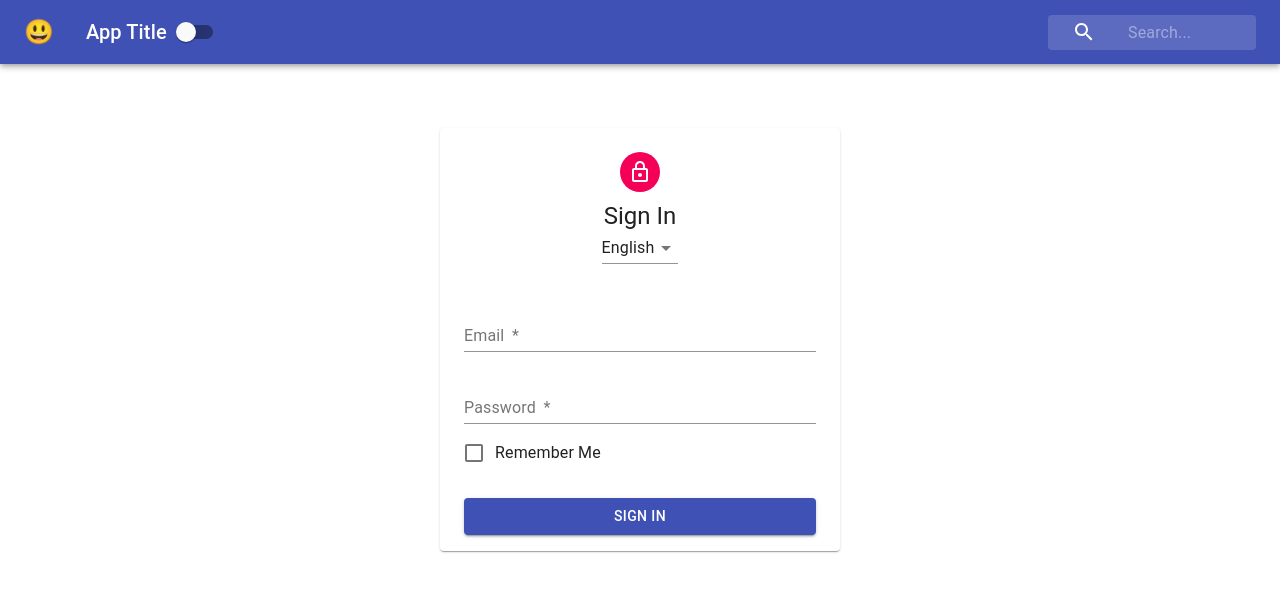
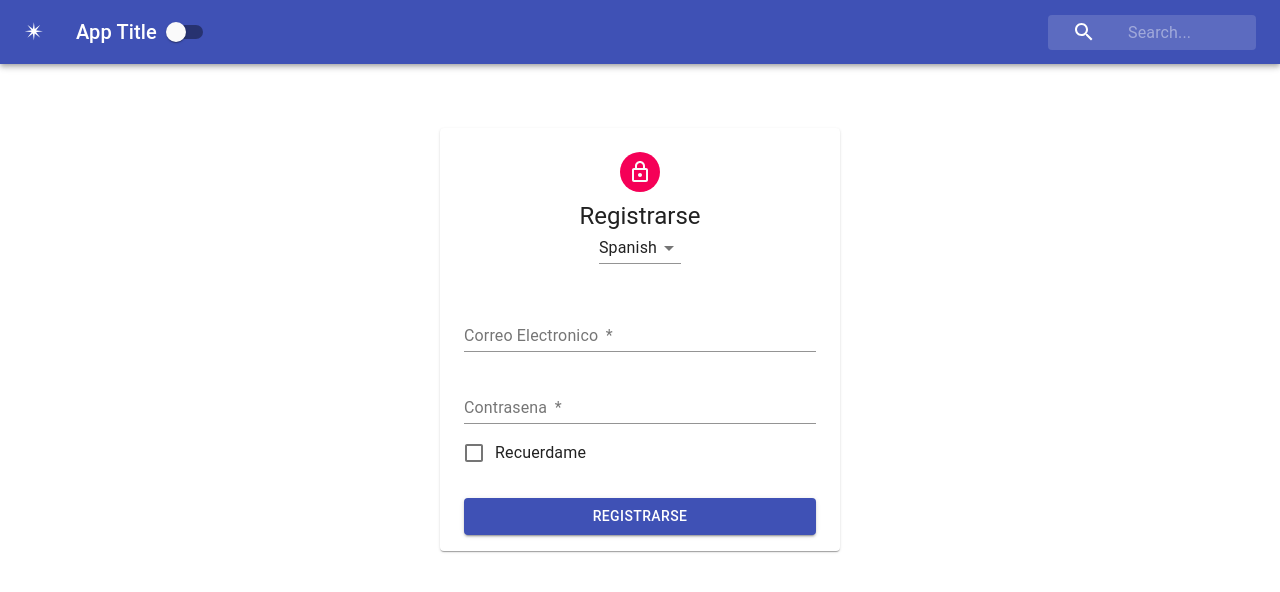
Before and after one commit to shownola/context-app, a React (Create React App) app: page / in a window 1280 px wide. Shown: the top 592 px of the page. Built offline with nearby package versions, Linux system fonts and the light colour scheme.

Commit message:
Add Language context

```diff
--- a/src/App.js
+++ b/src/App.js
@@ -3,15 +3,18 @@
 import Form from './Form';
 import PageContent from './PageContent';
 import {ThemeProvider} from './contexts/ThemeContext'
+import {LanguageProvider} from './contexts/LanguageContext';
 
 
 function App() {
   return (
     <ThemeProvider>
-      <PageContent>
-      <Navbar />
-      <Form />
-      </PageContent>
+      <LanguageProvider>
+        <PageContent>
+        <Navbar />
+        <Form />
+        </PageContent>
+      </LanguageProvider>
     </ThemeProvider>
   );
 }
--- a/src/Form.js
+++ b/src/Form.js
@@ -14,40 +14,64 @@
 import Select from "@material-ui/core/Select";
 import withStyles from "@material-ui/core/styles/withStyles";
 import styles from "./styles/FormStyles";
+import {LanguageContext} from './contexts/LanguageContext';
 
+const words = {
+  english: {
+    signIn: 'Sign In',
+    email: 'Email',
+    password: 'Password',
+    remember: 'Remember Me'
+  },
+  french: {
+    signIn: 'Se Connecter',
+    email: 'Adresse Electronique',
+    password: 'Mot de Passe',
+    remember: 'Souviens-toi De Moi'
+  },
+  spanish: {
+    signIn: 'Registrarse',
+    email: 'Correo Electronico',
+    password: 'Contrasena',
+    remember: 'Recuerdame'
+  },
+};
 
 class Form extends Component {
+  static contextType = LanguageContext;
   render(){
+    const {language, changeLanguage} = this.context;
     const {classes } = this.props;
+    const {email, signIn, password, remember} = words[language];
     return(
       <main className={classes.main}>
         <Paper className={classes.paper}>
           <Avatar className={classes.avatar}>
             <LockOutlinedIcon />
           </Avatar>
-          <Typography variant='h5'>Sign In</Typography>
-          <Select value="English">
-            <MenuItem value="English">English</MenuItem>
-            <MenuItem value="French">French</MenuItem>
-            <MenuItem value="Spanish">Spanish</MenuItem>
+          <Typography variant='h5'>{signIn}</Typography>
+          <Select value={language} onChange={changeLanguage}>
+            <MenuItem value="english">English</MenuItem>
+            <MenuItem value="french">French</MenuItem>
+            <MenuItem value="spanish">Spanish</MenuItem>
           </Select>
           <form className={classes.form}>
             <FormControl margin='normal' required fullWidth>
-              <InputLabel htmlFor="email">Email </InputLabel>
+              <InputLabel htmlFor="email">{email} </InputLabel>
               <Input id="email" name="email" autofocus />
             </FormControl>
             <FormControl margin='normal' required fullWidth>
-              <InputLabel htmlFor="password">Password </InputLabel>
+              <InputLabel htmlFor="password">{password} </InputLabel>
               <Input id="password" name="password" autofocus />
             </FormControl>
-            <FormControlLabel control={<Checkbox color='primary' />}label='Remember Me' />
-            <Button variant='contained' type='submit' fullWidth color='primary' className={classes.submit}>Sign In</Button>
+            <FormControlLabel control={<Checkbox color='primary' />}label={remember} />
+            <Button variant='contained' type='submit' fullWidth color='primary' className={classes.submit}>{signIn}</Button>
           </form>
         </Paper>
       </main>
 
 
-    )
+    );
   }
 }
 
--- a/src/Navbar.js
+++ b/src/Navbar.js
@@ -22,7 +22,7 @@
         <AppBar position="static" color={isDarkMode ? 'default' : 'primary'}>
           <Toolbar>
             <IconButton className={classes.menuButton} color="inherit">
-            <span>😃</span>
+            <span>✴</span>
             </IconButton>
             <Typography className={classes.title} variant='h6' color='inherit'>
               App Title
--- /dev/null
+++ b/src/contexts/LanguageContext.js
@@ -0,0 +1,21 @@
+import React, {Component, createContext} from 'react';
+
+export const LanguageContext = createContext();
+
+export class LanguageProvider extends Component {
+  constructor(props){
+    super(props);
+    this.state = {language: 'spanish'};
+    this.changeLanguage = this.changeLanguage.bind(this);
+    }
+  changeLanguage(e){
+    this.setState({language: e.target.value});
+  }
+  render(){
+    return(
+      <LanguageContext.Provider value={{...this.state, changeLanguage: this.changeLanguage}}>
+        {this.props.children}
+      </LanguageContext.Provider>
+    );
+  }
+}
```
